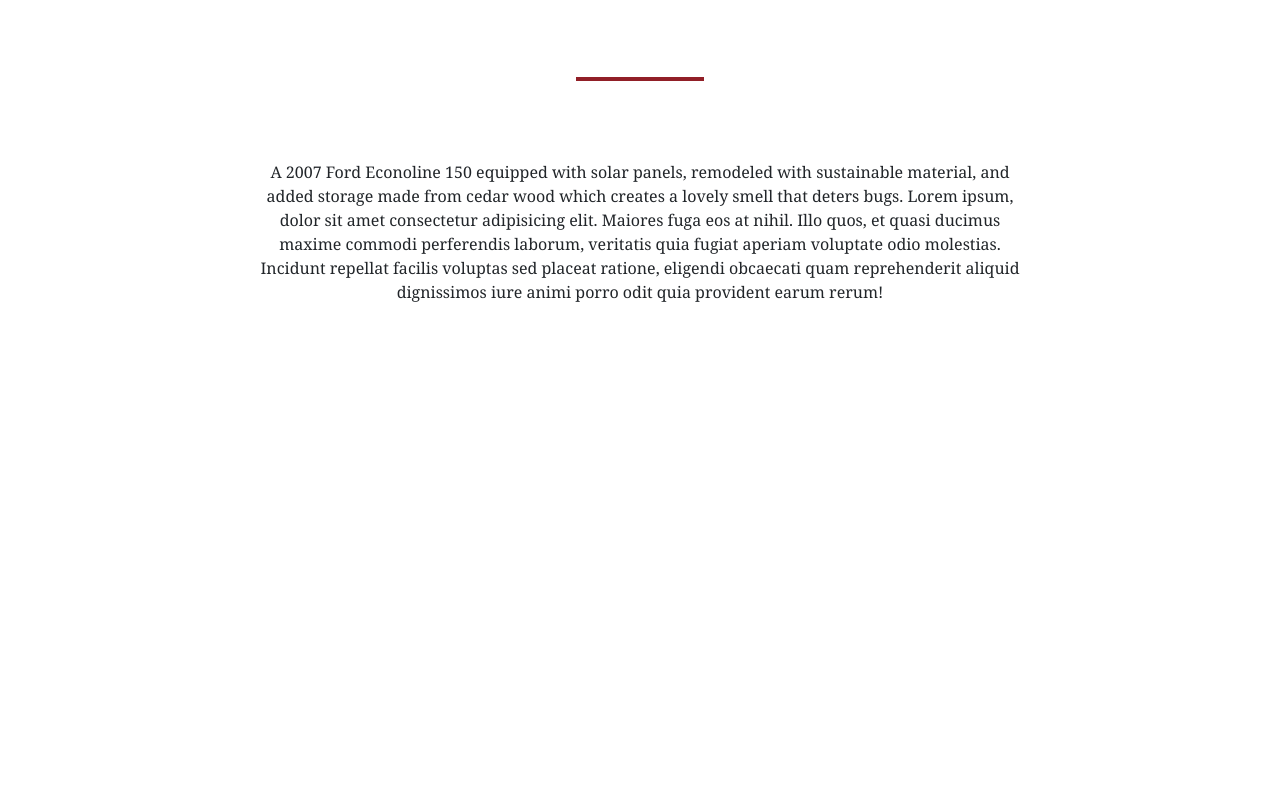
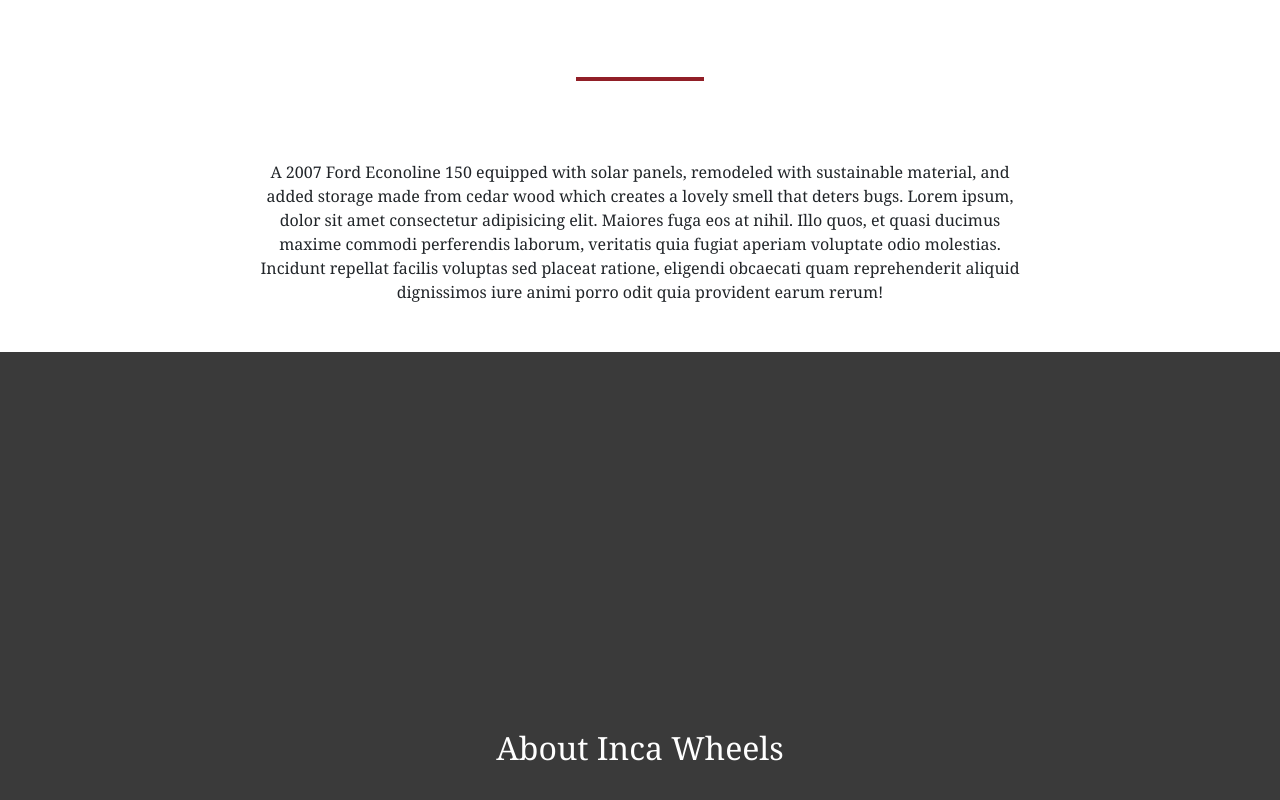
Before and after one commit to ColinJhEdwards/incawheels, a React (Create React App) app: page / in a window 1280 px wide. Shown: the part 1648-2448 px from the top of the page. Before the commit the page ends 2000 px from the top, so only its background shows below. Built offline with nearby package versions, Linux system fonts and the light colour scheme.

Commit message:
created about us component and displayed on webpage

```diff
--- a/src/App.js
+++ b/src/App.js
@@ -3,6 +3,7 @@
 import GlobalStyle from "./components/GlobalStyle";
 import NavB from "./components/NavB";
 import TheVan from "./components/TheVan";
+import AboutUs from "./components/AboutUs";
 
 function App() {
   return (
@@ -11,6 +12,7 @@
       <NavB />
       <Landing />
       <TheVan />
+      <AboutUs />
     </div>
   );
 }
--- /dev/null
+++ b/src/components/AboutUs.js
@@ -0,0 +1,23 @@
+import React from "react";
+import styled from "styled-components";
+import { motion } from "framer-motion";
+
+const AboutUs = () => {
+  return (
+    <StyledUs>
+      <h2>About Inca Wheels</h2>
+    </StyledUs>
+  );
+};
+
+const StyledUs = styled(motion.div)`
+  min-height: 100vh;
+  background: #3a3a3a;
+  color: white;
+  display: flex;
+  flex-direction: column;
+  align-items: center;
+  justify-content: space-around;
+`;
+
+export default AboutUs;
--- a/src/components/GlobalStyle.js
+++ b/src/components/GlobalStyle.js
@@ -15,6 +15,9 @@
 
 a{
    color: black;
+   &:hover{
+       color: #911F27;
+   }
 }
 
 .colors{
```
